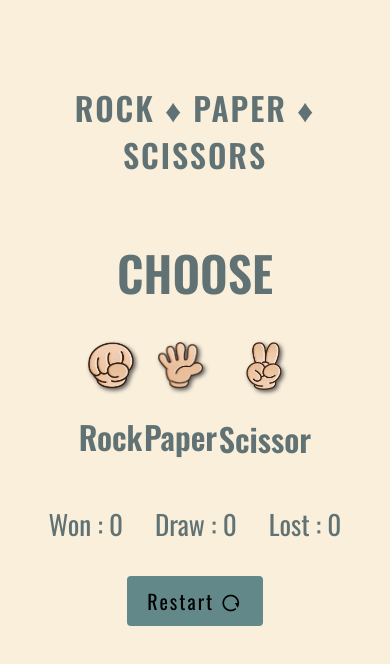
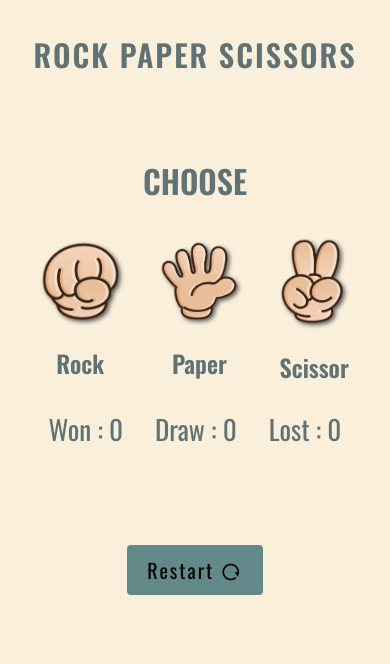
Before and after one commit to revanthuradi/rock-paper-scissor, a plain HTML site: page index.html in a window 390 px wide. Drawn offline with nearby package versions, Linux system fonts and the light colour scheme.

Commit message:
made responsive

```diff
--- a/index.html
+++ b/index.html
@@ -15,7 +15,7 @@
 </head>
 <body>
     <div class="main">
-        <h1>ROCK &diams; PAPER &diams; SCISSORS</h1>
+        <h1 class="title">ROCK PAPER SCISSORS</h1>
         <div class="container">
             <div class="choosing">
                 <h3>CHOOSE</h3>
@@ -51,7 +51,6 @@
                 <div class="result-info">
                     <h1 class="result-info-h1">You Won</h1>
                 </div>
-
             </div>
         <div class="score-board">
             <p class="won">Won :0</p>
--- a/style.css
+++ b/style.css
@@ -15,17 +15,20 @@ body{
     display: flex;
     flex-direction: column;
     align-items: center;
+    height: 100vh;
 }
 
-h1{
+.title{
     text-align: center;
-    margin-top: 10vh;
+    margin-top: 3vh;
     letter-spacing: 2px;
+    font-size: 5vw;
 }
 
 .container{
     width: 60vw;
-    margin-top:5vh ;
+    margin-top:2vh;
+
 }
 
 .choosing{
@@ -34,17 +37,17 @@ h1{
     display: flex;
     align-items: center;
     flex-direction: column;
+    margin-bottom: .5rem;
 }
 
 .choosing > h3{
     font-size: 3rem;
-    margin-top: 1rem;
 }
 .choosing-images{
     margin-top: 2rem;
     width: 100%;
-    justify-content: space-around;
     display: flex;
+    justify-content: space-evenly;
 
 }
 
@@ -55,7 +58,7 @@ h1{
     align-items: center;
 }
 .choosing-images > div > h3{
-    font-size: 2rem;
+    font-size: 3rem;
 }
 .choosing .choosing-images  img{
     width: 12vw;
@@ -79,7 +82,6 @@ h1{
 
 .result{
     width: 100%;
-    height: 100%;
     display: none;
     margin-top:2rem ;
 }
@@ -109,7 +111,8 @@ h1{
 
 .result-info h1 {
     font-size: 4rem;
-    margin-top: 0;
+    margin: 0;
+    text-align: center;
 }
 
 .score-board p{
@@ -118,8 +121,6 @@ h1{
 .score-board{
     display: flex;
     column-gap: 2rem;
-    margin-top: 5vh;
-
 }
 
 button{
@@ -131,4 +132,49 @@ button{
     font-family: 'Oswald', sans-serif;
     letter-spacing: 2px;
     border-radius: 4px;
+
 }
+
+
+@media(max-width:789px) {
+    .title{
+        margin-top: 2rem;
+        font-size: 7.8vw;
+    }
+    .container{
+        width: 100vw;
+        margin-bottom: 1rem;
+    }
+    .choosing > h3{
+        margin-top: 0;
+        font-size: 2rem;
+    }
+    .container{
+        margin-top: 5rem;
+    }
+
+    .choosing .choosing-images  img{
+        width: 20vw;
+    }
+
+    .choosing-images > div > h3{
+        font-size: 1.5rem;
+    }
+    #scissor{
+        width: 17vw;
+    }
+
+    .result{
+        margin-bottom: 2rem;
+        margin-top: 4rem;
+    }
+
+    .choice-images img{
+        width: 20vw;
+    }
+
+    button{
+        margin-top: 6rem;
+    }
+
+}
```
